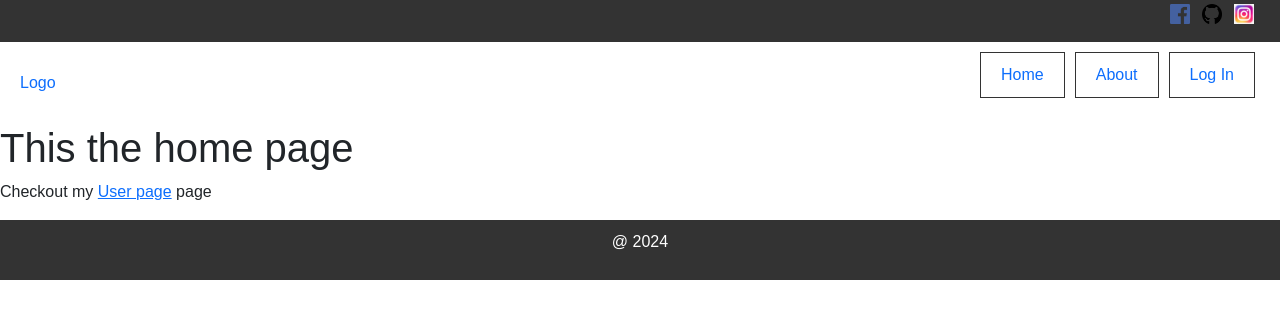
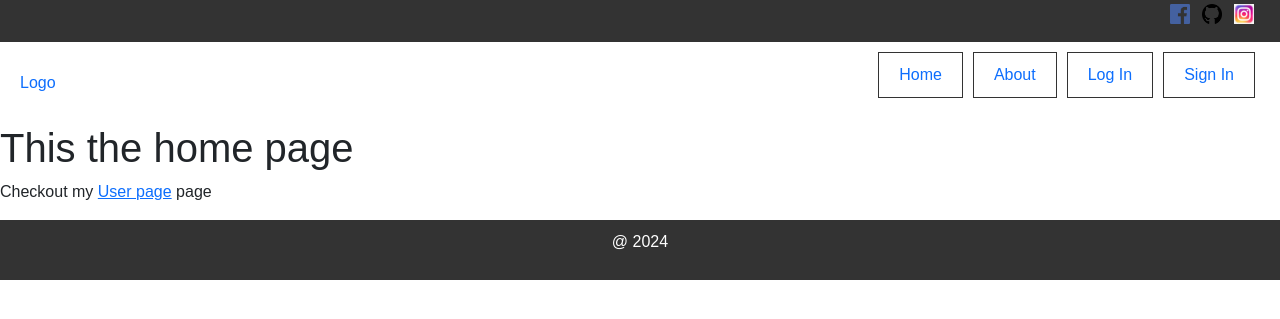
Before and after one commit to LionRouge1/blog_app_django, a Django app: page / in a window 1280 px wide. Shown: the top 319 px of the page. Run offline with Django 5.2, Linux system fonts and the light colour scheme.

Commit message:
Update the layout to include the logged in user

```diff
--- a/templates/layout.html
+++ b/templates/layout.html
@@ -26,7 +26,8 @@
       <li><a href="{% url 'home' %}">Home</a></li>
       <li><a href="{% url 'about' %}">About</a></li>
       {% if user.is_authenticated %}
-        <li><a href="">{{user.name}}</a></li>
+        <li><a href="{% url 'users:show' user.id %}">{{user.name}}</a></li>
+        <li><a href="{% url 'users:edit' %}">Edit</a></li>
         <li>
           <form action="{% url 'logout' %}" method="post">
             {% csrf_token %}
@@ -35,6 +36,7 @@
         </li>
       {% else %}
         <li><a href="{% url 'login' %}">Log In</a></li>
+        <li><a href="{% url 'users:signup' %}">Sign In</a></li>
       {% endif %}
     </ul>
   </nav>
```
